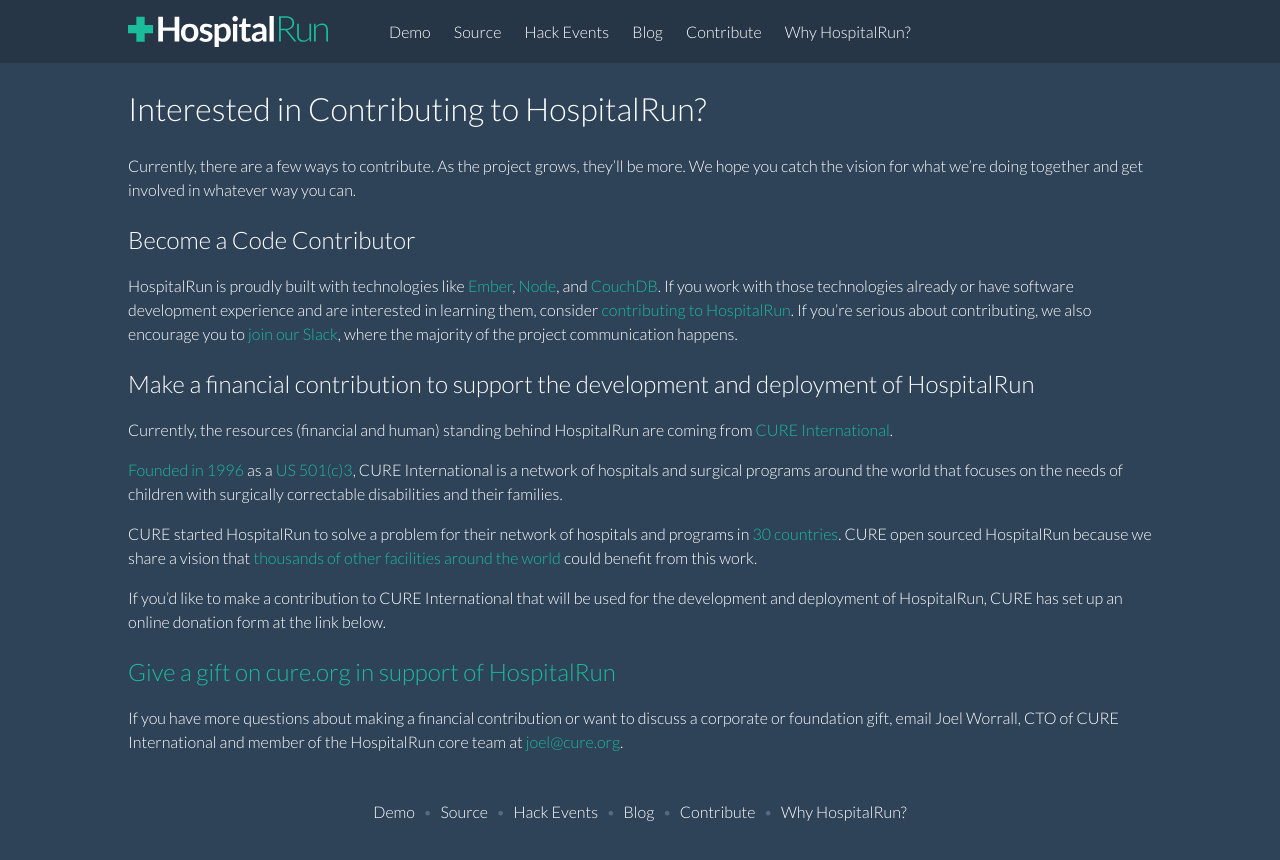
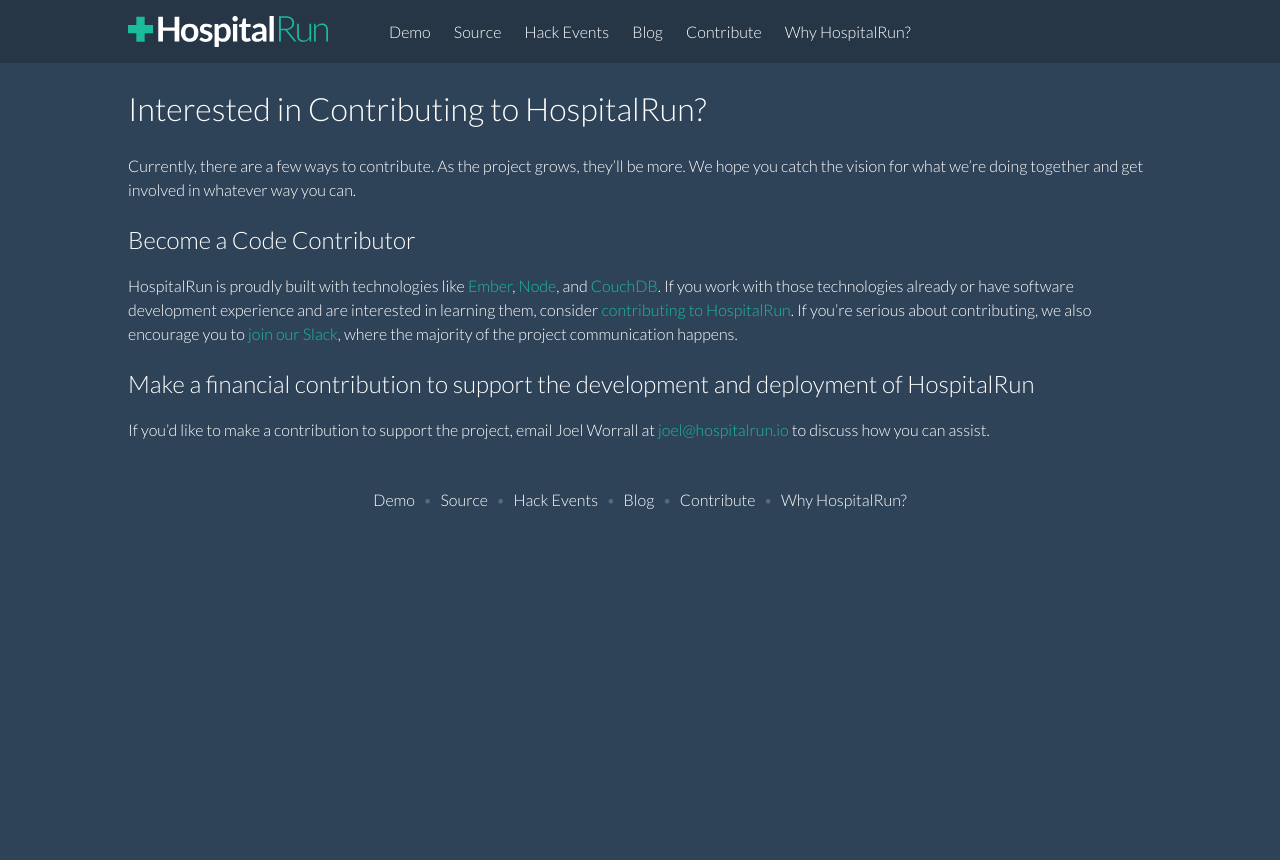
Before and after one commit to HospitalRun/hospitalrun.io, a Jekyll site: the page built from contribute/index.md, in a window 1280 px wide. Shown: the top 860 px of the page. Built offline with Jekyll 4.4.1, drawn with Linux system fonts in a browser that asks for light colours.

Commit message:
remove the CURE link

```diff
--- a/contribute/index.md
+++ b/contribute/index.md
@@ -10,14 +10,4 @@ Currently, there are a few ways to contribute. As the project grows, they'll be
 HospitalRun is proudly built with technologies like [Ember](http://emberjs.com), [Node](http://nodejs.org), and [CouchDB](http://couchdb.apache.org/). If you work with those technologies already or have software development experience and are interested in learning them, consider [contributing to HospitalRun](https://github.com/HospitalRun/hospitalrun-frontend/blob/master/.github/CONTRIBUTING.md). If you're serious about contributing, we also encourage you to [join our Slack](https://hospitalrun-slackin.herokuapp.com/), where the majority of the project communication happens.
 
 ## Make a financial contribution to support the development and deployment of HospitalRun
-Currently, the resources (financial and human) standing behind HospitalRun are coming from [CURE International](http://cure.org).
-
-[Founded in 1996](https://cure.org/about/history/) as a [US 501(c)3](http://cure.org/finances), CURE International is a network of hospitals and surgical programs around the world that focuses on the needs of children with surgically correctable disabilities and their families.
-
-CURE started HospitalRun to solve a problem for their network of hospitals and programs in [30 countries](http://cure.org/map). CURE open sourced HospitalRun because we share a vision that [thousands of other facilities around the world](http://goo.gl/NCJDnJ) could benefit from this work.
-
-If you'd like to make a contribution to CURE International that will be used for the development and deployment of HospitalRun, CURE has set up an online donation form at the link below.
-
-## [Give a gift on cure.org in support of HospitalRun](http://cure.org/donate/hospitalrun)
-
-If you have more questions about making a financial contribution or want to discuss a corporate or foundation gift, email Joel Worrall, CTO of CURE International and member of the HospitalRun core team at <mailto:joel@cure.org>.
+If you'd like to make a contribution to support the project, email Joel Worrall at <mailto:joel@hospitalrun.io> to discuss how you can assist.
```
